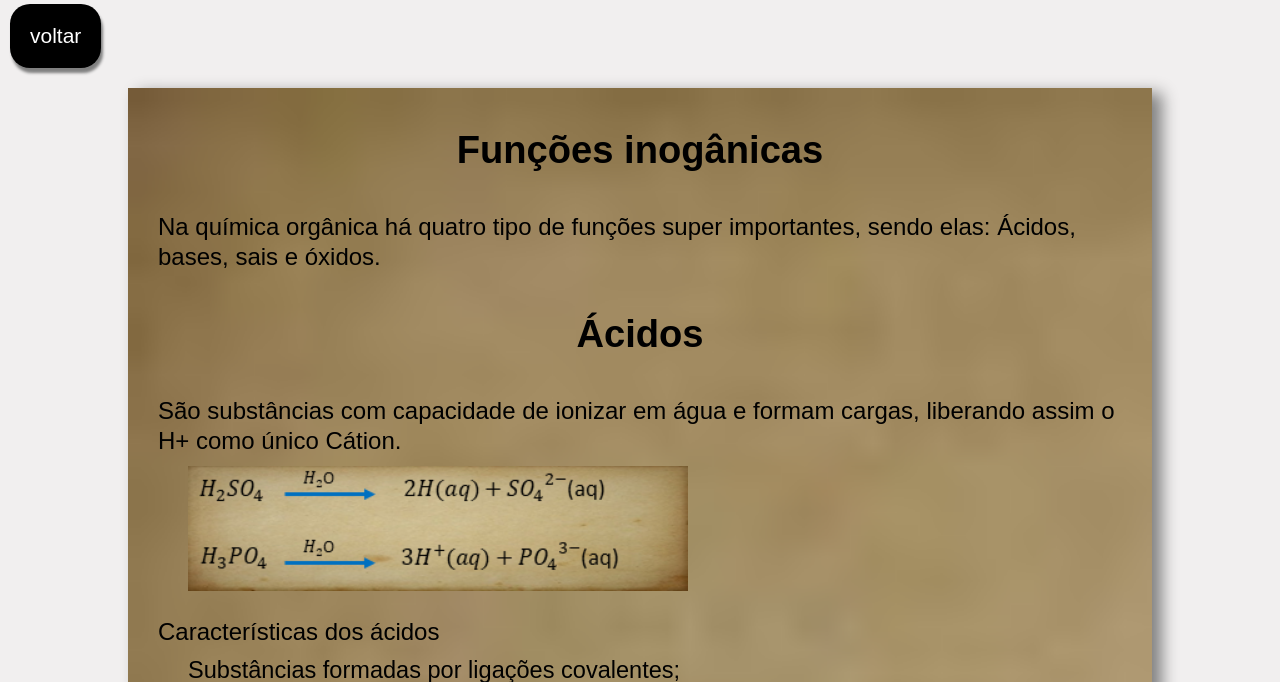
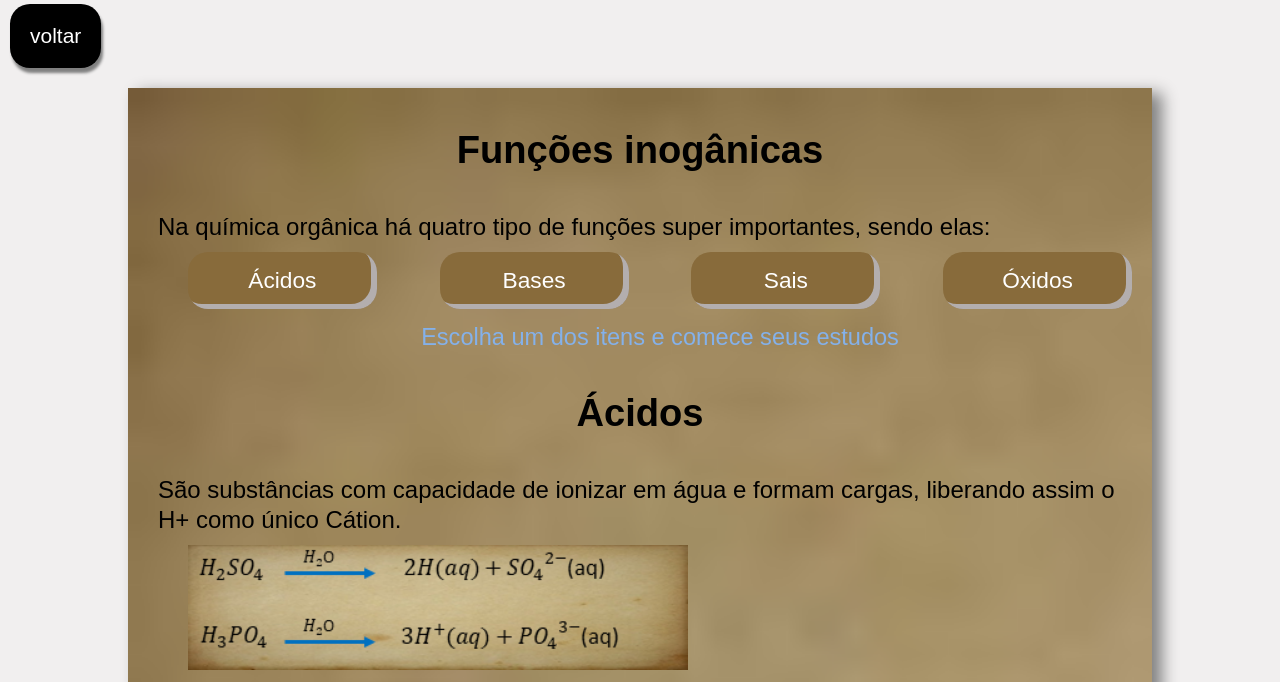
Before and after one commit to Rivaldo05/BenkyouV1.01, a PHP site: page /quimica/funcoes_inorganicas.html in a window 1280 px wide. Shown: the part 232-914 px from the top of the page. Run offline with PHP 8.4, Linux system fonts and the light colour scheme.

Commit message:
Add files via upload

```diff
--- a/materia-estilo.css
+++ b/materia-estilo.css
@@ -116,9 +116,41 @@ table, th, td{
 	padding: 5px;
 }
 
+/******************Links mesma pag*************************/
+
+.sub_menu{
+	display: flex;
+	flex-direction: column;
+	align-items: center;
+	justify-content: center;
+}
+
+.sub_menu p{
+	font-size: 1em;
+    color: #84b1ea;
+}
+.sub_menu-list{
+	display: flex;
+	justify-content: space-between;
+	/*background-color: purple;*/
+	width: 100%;
+	margin-bottom: 15px;
+}
+
+.sub_menu-list a{
+    text-align: center;
+    width: 20%;
+    font-size: 0.9em;
+    border-radius: 20px;
+    padding: 15px;
+    color: white;
+    background-color: #886b3b;
+    box-shadow: inset -6px -5px 0px #b3aeae;
+}
 
 
-/********************************************/
+
+/************************Responsividade********************/
 @media screen and (max-width: 700px){
 
 	.conteiner_conteudo{
@@ -153,3 +185,18 @@ table, th, td{
 	}
 
 }
+
+/*Link*/
+@media screen and (max-width: 500px){
+	.sub_menu-list{
+    	height: 270px;
+    	flex-direction: column;
+    	justify-content: space-between;
+    	width: 70%;
+    	margin-bottom: 10px;
+	}
+
+	.sub_menu-list a{
+		width: auto;
+	}
+}
--- a/quimica/funcoes_inorganicas.html
+++ b/quimica/funcoes_inorganicas.html
@@ -31,9 +31,23 @@
 		<div class="conteiner_conteudo">
 			<section class="intro">
 				<h1>Funções inogânicas</h1>
-				<p class="resumo_lista">Na química orgânica há quatro tipo de funções super importantes, sendo elas: Ácidos, bases, sais e óxidos.</p>
+				<p class="resumo_lista">Na química orgânica há quatro tipo de funções super importantes, sendo elas:</p>
+				<div class="sub_menu resumo_listap">
+					<div class="sub_menu-list">
+							<a href="#acidos">Ácidos</a>
+							<a href="#bases">Bases</a>
 
-				<h3>Ácidos</h3>
+							<a href="#sais">Sais</a>
+							<a href="#oxidos">Óxidos</a>
+					</div>
+
+					<p>Escolha um dos itens e comece seus estudos</p>
+
+				</div>
+
+
+
+				<h3 id="acidos">Ácidos</h3>
 				<p class="resumo_lista">São substâncias com capacidade de ionizar em água e formam cargas, liberando assim o H+ como único Cátion.</p>
 				<div class="img-lista resumo_listap">
 					<img src="img quim/acidos.png" title="ácidos" alt="exemplo da formula dos ácidos">
@@ -148,7 +162,7 @@
 
 			</section>
 
-			<section class="bases">
+			<section id="bases">
 				<h3>Bases</h3>
 
 				<p class="resumo_lista">Toda substância que, em solução aquosa sofre dissociação iônica, liberando ânion OH<sup>-</sup> (Hidroxila). Sendo assim, bases compostas pela combinação de um cátion (geralmente um metal) com o ânion OH<sup>-</sup>, por apresentar uma ligação entre metal e ametal, de maneira geral podemos classificar as bases como um composto iônico.<br>● Lembrando que os compostos iônicos têm suas cargas nulas.</p>
@@ -220,7 +234,7 @@
 				<p class="resumo_listap">Nesse sentido o Hidróxido de ferro II ( Fe(OH<sub>2</sub>) ) vira Hidróxido ferroso e o Hidróxido de ferro III ( Fe(OH<sub>3</sub>) ) vira Hidróxido férrico.</p>
 			</section>
 
-			<section class="sais">
+			<section id="sais">
 				<h3>Sais</h3>
 
 				<p class="resumo_lista">Os sais são o resultado da reação entre um ácido e uma base. Essa reação é conhecida como salinação ou neutralização e tem como produto a água juntamente com o sal. Em outras palavras os sais são um composto iônico que apresentam um cátion diferente de H<sup>+</sup> e um ânion diferente de OH<sup>-</sup>.</p>
@@ -248,19 +262,19 @@
 				<p class="resumo_listap">●Quando a quantidade de H<sup>+</sup> for diferente da quantidade de OH<sup>-</sup>, devemos cruzar as quantidades de bases e ácidos. Assim garantimos que a reação esteja balanceada, ou seja, garantimos que a quantidade dos elementos sejam iguais nos reagentes e nos produtos.</p>
 				<p class="resumo_listap">Para facilitar sua compreensão, dividimos este exemplo em 4 passos simples.</p>
 				<div class="img-lista resumo_listap">
-					<img src="img quim/neutra_tot2.PNG" alt="Exemplo da neutralização do fosfato de cálcio parte 1" title="neutralização totaç">
+					<img src="img quim/neutra_tot2.PNG" alt="Exemplo da neutralização do fosfato de cálcio parte 1" title="neutralização total">
 				</div>
 
 				<div class="img-lista resumo_listap">
-					<img src="img quim/neutra_tot3.PNG" alt="Exemplo da neutralização do fosfato de cálcio parte 2" title="neutralização totaç">
+					<img src="img quim/neutra_tot3.PNG" alt="Exemplo da neutralização do fosfato de cálcio parte 2" title="neutralização total">
 				</div>
 
 				<div class="img-lista resumo_listap">
-					<img src="img quim/neutra_tot4.PNG" alt="Exemplo da neutralização do fosfato de cálcio parte 3" title="neutralização totaç">
+					<img src="img quim/neutra_tot4.PNG" alt="Exemplo da neutralização do fosfato de cálcio parte 3" title="neutralização total">
 				</div>
 
 				<div class="img-lista resumo_listap">
-					<img src="img quim/neutra_tot5.PNG" alt="Exemplo da neutralização do fosfato de cálcio parte 4" title="neutralização totaç">
+					<img src="img quim/neutra_tot5.PNG" alt="Exemplo da neutralização do fosfato de cálcio parte 4" title="neutralização total">
 				</div>
 
 
```
